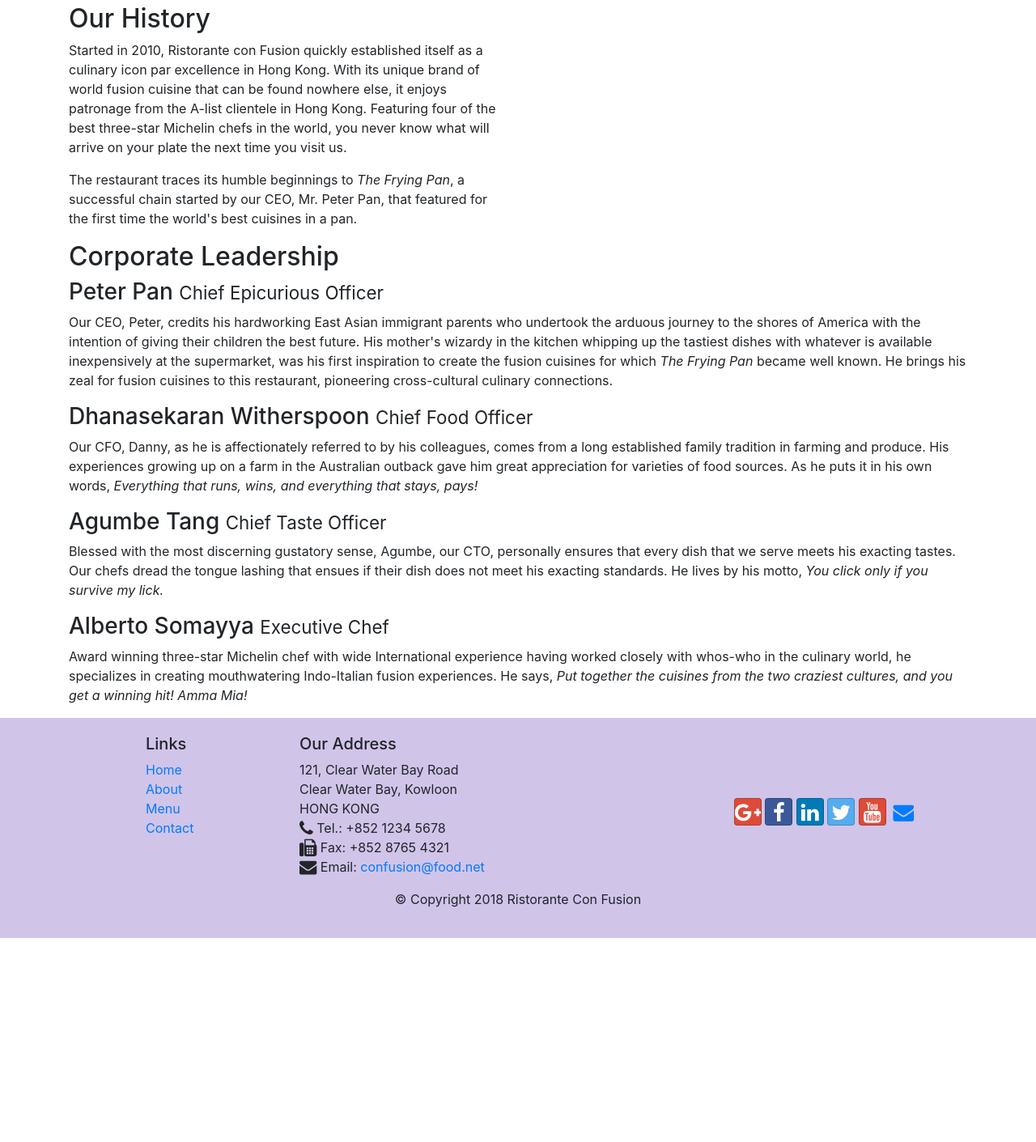
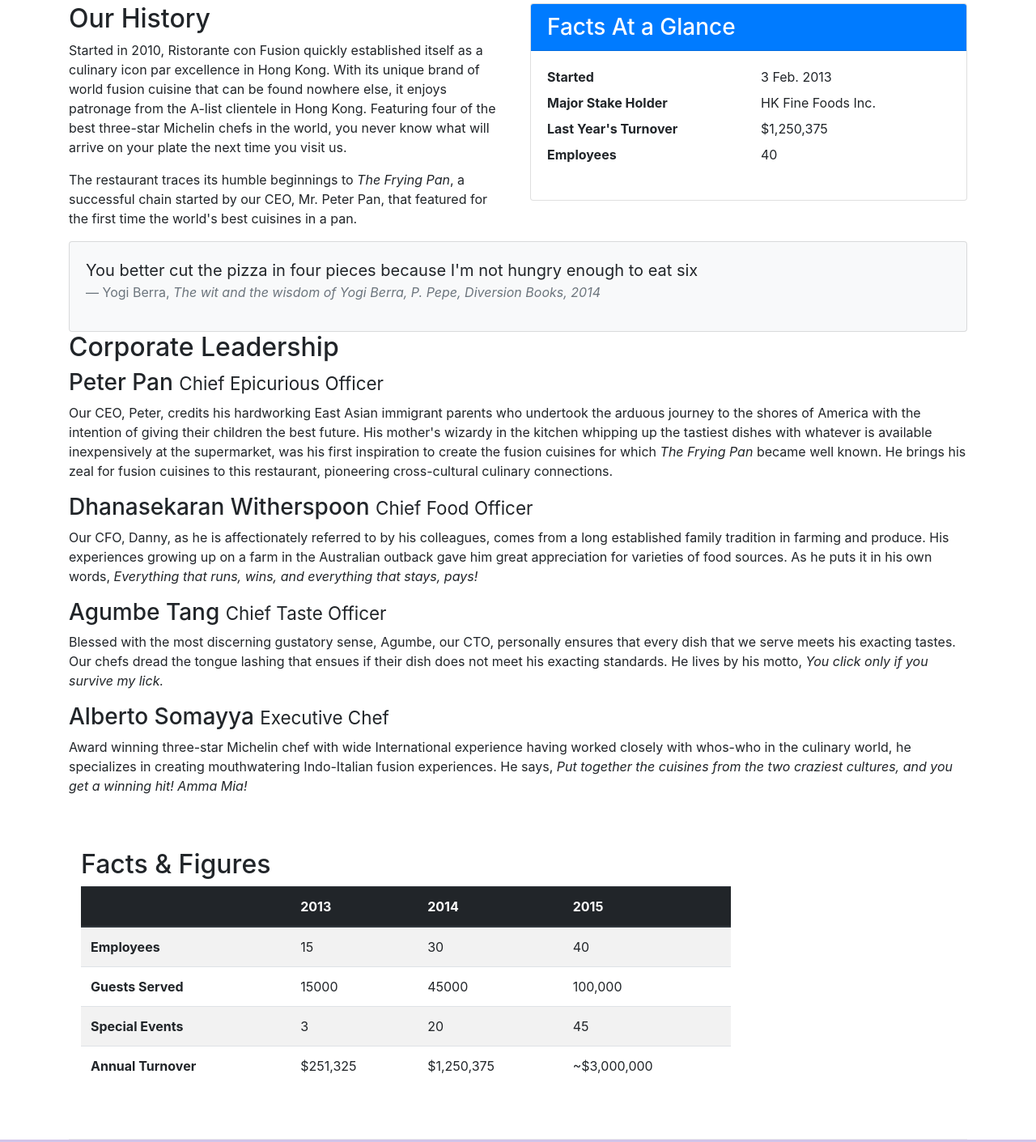
Before and after one commit to Sarthakbunny/Front-End-Web-UI-Frameworks-and-Tools-Bootstrap-4, a website: page aboutus.html in a window 1280 px wide. Shown: the part 461-1872 px from the top of the page at 81% size. Before the commit the page ends 1620 px from the top, so only its background shows below. Drawn offline with nearby package versions, Linux system fonts and the light colour scheme.

Commit message:
image and media

```diff
--- a/aboutus.html
+++ b/aboutus.html
@@ -21,7 +21,7 @@
             <button class="navbar-toggler" type="button" data-toggle="collapse" data-target="#Navbar">
                 <span class="navbar-toggler-icon"></span>
             </button>
-            <a class="navbar-brand" href="./index.html">Ristorante con Fusion</a>
+            <a class="navbar-brand" href="./index.html"><img src="img/logo.png"  height="30" width="41"></a>
                 <div class="collapse navbar-collapse" id="Navbar">
                     <ul class="navbar-nav mr-auto">
                         <li class="nav-item"><a class="nav-link" href="./index.html"><span class="fa fa-home"></span> Home</a></li>
@@ -65,7 +65,32 @@
                 <p>Started in 2010, Ristorante con Fusion quickly established itself as a culinary icon par excellence in Hong Kong. With its unique brand of world fusion cuisine that can be found nowhere else, it enjoys patronage from the A-list clientele in Hong Kong.  Featuring four of the best three-star Michelin chefs in the world, you never know what will arrive on your plate the next time you visit us.</p>
                 <p>The restaurant traces its humble beginnings to <em>The Frying Pan</em>, a successful chain started by our CEO, Mr. Peter Pan, that featured for the first time the world's best cuisines in a pan.</p>
             </div>
-            <div>
+            <div class="col-sm">
+                <div class="card">
+                    <h3 class="card-header bg-primary text-white">Facts At a Glance</h3>
+                    <div class="card-body">
+                        <dl class="row">
+                            <dt class="col-6">Started</dt>
+                            <dd class="col-6">3 Feb. 2013</dd>
+                            <dt class="col-6">Major Stake Holder</dt>
+                            <dd class="col-6">HK Fine Foods Inc.</dd>
+                            <dt class="col-6">Last Year's Turnover</dt>
+                            <dd class="col-6">$1,250,375</dd>
+                            <dt class="col-6">Employees</dt>
+                            <dd class="col-6">40</dd>
+                        </dl>
+                    </div>
+                </div>
+            </div>
+            <div class="col-12">
+                <div class="card card-body bg-light">
+                    <blockquote class="blockquote">
+                        <p class="mb-0">You better cut the pizza in four pieces because I'm not hungry enough to eat six</p>
+                        <footer class="blockquote-footer">Yogi Berra,
+                            <cite title="Source Title">The wit and the wisdom of Yogi Berra, P. Pepe, Diversion Books, 2014</cite>
+                        </footer>
+                    </blockquote>
+                </div>
             </div>
         </div>
 
@@ -83,7 +108,50 @@
                 <p class="d-none d-sm-block">Award winning three-star Michelin chef with wide International experience having worked closely with whos-who in the culinary world, he specializes in creating mouthwatering Indo-Italian fusion experiences. He says, <em>Put together the cuisines from the two craziest cultures, and you get a winning hit! Amma Mia!</em></p>
             </div>
        </div>
-
+       <div class="row row-content">
+           <div class="col-12 col-sm-9">
+               <h2>Facts &amp; Figures</h2>
+               <div class="table-responsive">
+                <table class="table table-striped">
+                    <thead class="thead-dark">
+                        <tr>
+                            <th>&nbsp;</th>
+                            <th>2013</th>
+                            <th>2014</th>
+                            <th>2015</th>
+                        </tr>
+                    </thead>
+                    <tbody>
+                        <tr>
+                            <th>Employees</th>
+                            <td>15</td>
+                            <td>30</td>
+                            <td>40</td>
+                        </tr>
+                        <tr>
+                            <th>Guests Served</th>
+                            <td>15000</td>
+                            <td>45000</td>
+                            <td>100,000</td>
+                        </tr>
+                        <tr>
+                            <th>Special Events</th>
+                            <td>3</td>
+                            <td>20</td>
+                            <td>45</td>
+                        </tr>
+                        <tr>
+                            <th>Annual Turnover</th>
+                            <td>$251,325</td>
+                            <td>$1,250,375</td>
+                            <td>~$3,000,000</td>
+                        </tr>
+                    </tbody>
+                </table>
+            </div>
+           </div>
+           <div class="col-12 col-sm-3"></div>
+       </div>
     </div>
 
     <footer class="footer">
```
Also changed, not shown: contactus.html (+1 -1 lines), index.html (+29 -7 lines), img/alberto.png (added), img/buffet.png (added), img/logo.png (added), img/uthappizza.png (added), 1 other file.
